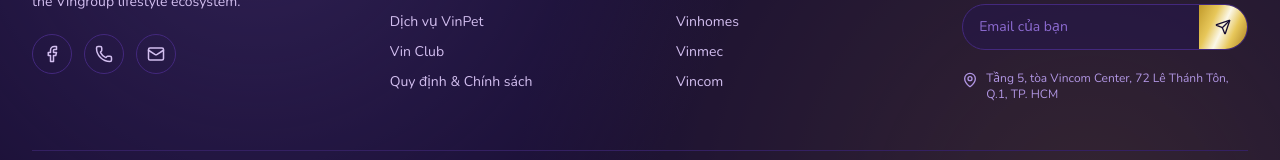
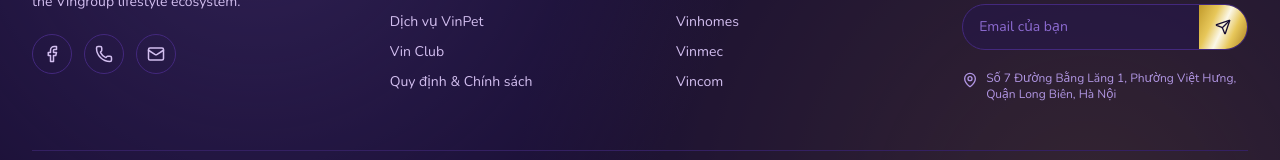
Before and after one commit to annguyen24082006/Vinpet, a React (Vite) app: page / in a window 1280 px wide. Shown: the part 5092-5252 px from the top of the page. Built offline with nearby package versions, Linux system fonts and the light colour scheme; no server answers.

Commit message:
Update Footer.tsx

```diff
--- a/src/components/Footer.tsx
+++ b/src/components/Footer.tsx
@@ -159,8 +159,8 @@
               <MapPin className="mt-0.5 h-4 w-4 shrink-0" />
               <span>
                 {t(
-                  'Tầng 5, tòa Vincom Center, 72 Lê Thánh Tôn, Q.1, TP. HCM',
-                  '5th Floor, Vincom Center, 72 Le Thanh Ton Street, District 1, Ho Chi Minh City'
+                  'Số 7 Đường Bằng Lăng 1, Phường Việt Hưng, Quận Long Biên, Hà Nội',
+                  'No. 7, Bang Lang 1 Street, Viet Hung Ward, Long Bien District, Hanoi'
                 )}
               </span>
             </div>
```
